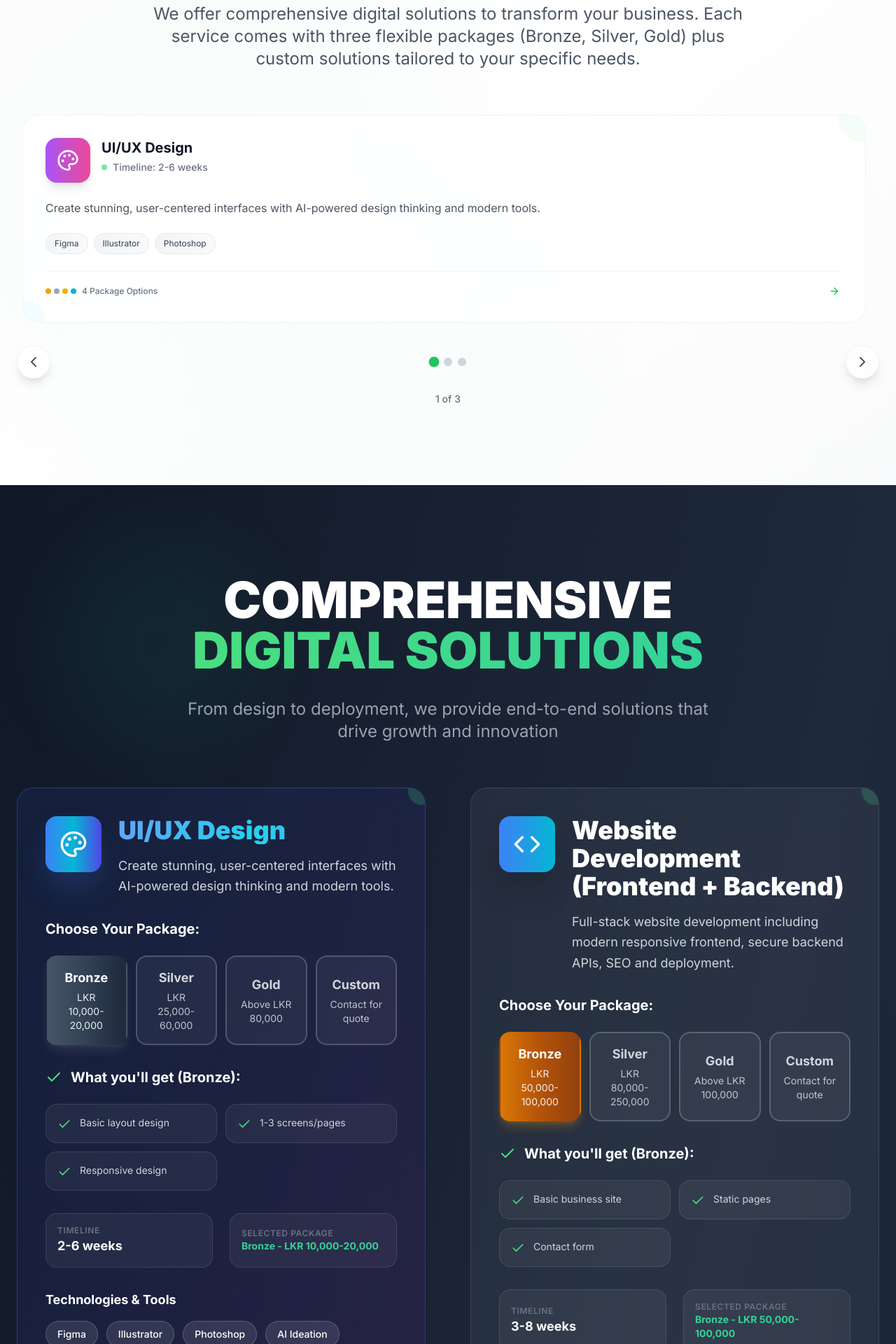
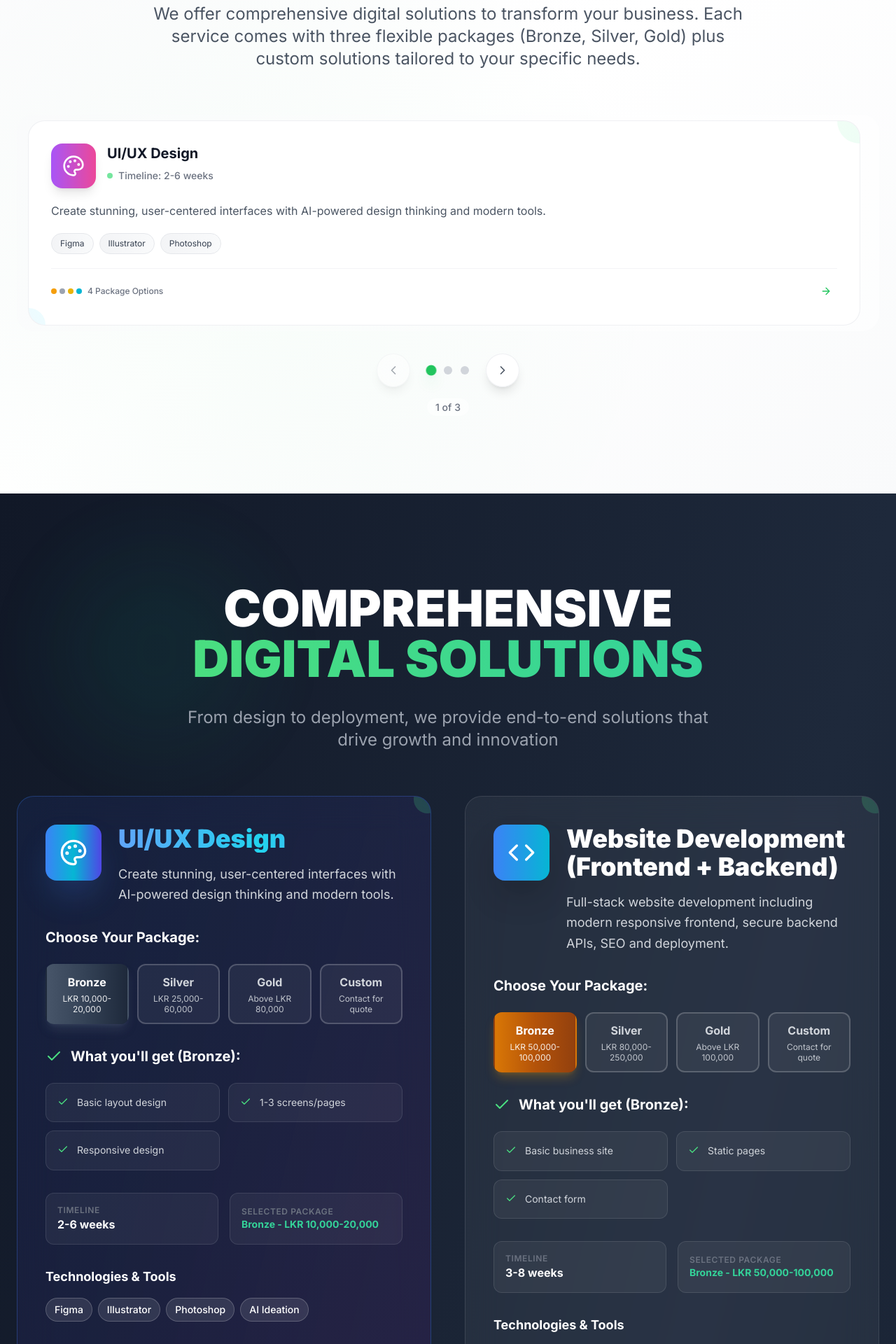
Before and after one commit to codeknox-lk/codeknox-website, a React (Vite) app: page /services in a window 1280 px wide. Shown: the part 1060-2980 px from the top of the page at 70% size. Built offline with nearby package versions, Linux system fonts and the light colour scheme.

Commit message:
🎨 Fix UI issues in Services page: Improve carousel layout, package selectors, spacing, and responsive design

```diff
--- a/src/pages/Services.tsx
+++ b/src/pages/Services.tsx
@@ -179,9 +179,9 @@ const Services: React.FC = () => {
           </motion.div>
 
           {/* Services Carousel */}
-          <div className="relative">
+          <div className="relative max-w-7xl mx-auto">
             {/* Carousel Container */}
-            <div className="overflow-hidden rounded-3xl">
+            <div className="overflow-hidden rounded-3xl bg-gradient-to-r from-gray-50/50 to-white/50 p-2">
               <motion.div
                 className="flex transition-transform duration-500 ease-in-out"
                 style={{
@@ -190,39 +190,39 @@ const Services: React.FC = () => {
                 }}
               >
                 {Array.from({ length: totalSlides }).map((_, slideIndex) => (
-                  <div key={slideIndex} className="w-full flex-shrink-0">
-                    <div className="grid grid-cols-1 sm:grid-cols-2 lg:grid-cols-3 gap-6 sm:gap-8 px-2">
+                  <div key={slideIndex} className="w-full flex-shrink-0 px-2">
+                    <div className="grid grid-cols-1 sm:grid-cols-2 lg:grid-cols-3 gap-6 sm:gap-8">
                       {services
                         .slice(slideIndex * itemsPerSlide, (slideIndex + 1) * itemsPerSlide)
                         .map((service, index) => (
                         <motion.div
                 key={service.id}
-                          initial={{ opacity: 0, y: 50 }}
+                          initial={{ opacity: 0, y: 30 }}
                           whileInView={{ opacity: 1, y: 0 }}
-                          transition={{ duration: 0.6, delay: index * 0.1 }}
+                          transition={{ duration: 0.5, delay: index * 0.1 }}
                           viewport={{ once: true }}
-                          className="group"
+                          className="group h-full"
                         >
-                          <div className="relative bg-white/80 backdrop-blur-xl border border-gray-200/50 rounded-2xl sm:rounded-3xl p-6 sm:p-8 hover:bg-white/90 transition-all duration-500 hover:shadow-2xl hover:shadow-green-500/25 transform hover:-translate-y-2 h-full overflow-hidden">
+                          <div className="relative bg-white/90 backdrop-blur-xl border border-gray-200/60 rounded-2xl sm:rounded-3xl p-6 sm:p-8 hover:bg-white/95 transition-all duration-300 hover:shadow-xl hover:shadow-green-500/20 transform hover:-translate-y-1 h-full overflow-hidden">
                             {/* Decorative Background Elements */}
-                            <div className="absolute top-0 right-0 w-20 h-20 bg-gradient-to-br from-green-100/30 to-emerald-100/30 rounded-full -translate-y-10 translate-x-10 group-hover:scale-110 transition-transform duration-500"></div>
-                            <div className="absolute bottom-0 left-0 w-16 h-16 bg-gradient-to-tr from-blue-100/30 to-cyan-100/30 rounded-full translate-y-8 -translate-x-8 group-hover:scale-110 transition-transform duration-500"></div>
+                            <div className="absolute top-0 right-0 w-16 h-16 bg-gradient-to-br from-green-100/40 to-emerald-100/40 rounded-full -translate-y-8 translate-x-8 group-hover:scale-110 transition-transform duration-300"></div>
+                            <div className="absolute bottom-0 left-0 w-12 h-12 bg-gradient-to-tr from-blue-100/40 to-cyan-100/40 rounded-full translate-y-6 -translate-x-6 group-hover:scale-110 transition-transform duration-300"></div>
 
-                            <div className="relative space-y-4 sm:space-y-6">
-                              <div className="flex items-start space-x-3 sm:space-x-4">
-                                <div className={`w-12 h-12 sm:w-16 sm:h-16 rounded-xl sm:rounded-2xl bg-gradient-to-r ${service.color} flex items-center justify-center shadow-lg group-hover:shadow-xl group-hover:scale-110 transition-all duration-300`}>
-                                  <service.icon className="w-6 h-6 sm:w-8 sm:h-8 text-white" />
+                            <div className="relative space-y-5">
+                              <div className="flex items-start space-x-4">
+                                <div className={`w-14 h-14 sm:w-16 sm:h-16 rounded-xl sm:rounded-2xl bg-gradient-to-r ${service.color} flex items-center justify-center shadow-lg group-hover:shadow-xl group-hover:scale-105 transition-all duration-300 flex-shrink-0`}>
+                                  <service.icon className="w-7 h-7 sm:w-8 sm:h-8 text-white" />
                                 </div>
-                                <div className="flex-1">
-                                  <h3 className="text-lg sm:text-xl font-bold text-gray-900 group-hover:text-green-600 transition-colors duration-300">{service.title}</h3>
-                                  <div className="flex items-center space-x-2 mt-1">
+                                <div className="flex-1 min-w-0">
+                                  <h3 className="text-lg sm:text-xl font-bold text-gray-900 group-hover:text-green-600 transition-colors duration-300 leading-tight">{service.title}</h3>
+                                  <div className="flex items-center space-x-2 mt-2">
                                     <div className="w-2 h-2 bg-green-400 rounded-full animate-pulse"></div>
                                     <p className="text-sm text-gray-500 font-medium">Timeline: {service.timeline}</p>
                                   </div>
                                 </div>
                               </div>
 
-                              <p className="text-gray-600 leading-relaxed text-sm sm:text-base group-hover:text-gray-700 transition-colors duration-300">
+                              <p className="text-gray-600 leading-relaxed text-sm sm:text-base group-hover:text-gray-700 transition-colors duration-300 line-clamp-3">
                                 {service.description}
                               </p>
 
@@ -257,8 +257,8 @@ const Services: React.FC = () => {
                                         block: 'start'
                                       });
                                     }}
-                                    className="text-green-500 group-hover:text-green-600 transition-colors duration-300 hover:bg-green-50 p-1 rounded-full"
-                                    whileHover={{ x: 3, scale: 1.1 }}
+                                    className="text-green-500 group-hover:text-green-600 transition-colors duration-300 hover:bg-green-50 p-2 rounded-full"
+                                    whileHover={{ x: 2, scale: 1.05 }}
                                     whileTap={{ scale: 0.95 }}
                                   >
                                     <ArrowRight className="w-4 h-4" />
@@ -276,27 +276,28 @@ const Services: React.FC = () => {
             </div>
 
             {/* Navigation Controls */}
-            <div className="flex items-center justify-between mt-8">
+            <div className="flex items-center justify-center mt-8 space-x-6">
               {/* Previous Button */}
               <motion.button
                 onClick={prevSlide}
-                className="flex items-center justify-center w-12 h-12 bg-white/80 backdrop-blur-xl border border-gray-200/50 rounded-full shadow-lg hover:shadow-xl hover:bg-white/90 transition-all duration-300 group"
-                whileHover={{ scale: 1.1 }}
+                className="flex items-center justify-center w-12 h-12 bg-white/90 backdrop-blur-xl border border-gray-200/60 rounded-full shadow-lg hover:shadow-xl hover:bg-white transition-all duration-300 group disabled:opacity-50 disabled:cursor-not-allowed"
+                whileHover={{ scale: 1.05 }}
                 whileTap={{ scale: 0.95 }}
+                disabled={currentSlide === 0}
               >
-                <ChevronLeft className="w-6 h-6 text-gray-600 group-hover:text-green-600 transition-colors duration-300" />
+                <ChevronLeft className="w-5 h-5 text-gray-600 group-hover:text-green-600 transition-colors duration-300" />
               </motion.button>
 
               {/* Dot Indicators */}
-              <div className="flex space-x-2">
+              <div className="flex space-x-3">
                 {Array.from({ length: totalSlides }).map((_, index) => (
                   <button
                     key={index}
                     onClick={() => goToSlide(index)}
                     className={`w-3 h-3 rounded-full transition-all duration-300 ${
                       currentSlide === index
-                        ? 'bg-green-500 scale-125'
-                        : 'bg-gray-300 hover:bg-gray-400'
+                        ? 'bg-green-500 scale-125 shadow-lg shadow-green-500/30'
+                        : 'bg-gray-300 hover:bg-gray-400 hover:scale-110'
                     }`}
                   />
                 ))}
@@ -305,17 +306,18 @@ const Services: React.FC = () => {
               {/* Next Button */}
               <motion.button
                 onClick={nextSlide}
-                className="flex items-center justify-center w-12 h-12 bg-white/80 backdrop-blur-xl border border-gray-200/50 rounded-full shadow-lg hover:shadow-xl hover:bg-white/90 transition-all duration-300 group"
-                whileHover={{ scale: 1.1 }}
+                className="flex items-center justify-center w-12 h-12 bg-white/90 backdrop-blur-xl border border-gray-200/60 rounded-full shadow-lg hover:shadow-xl hover:bg-white transition-all duration-300 group disabled:opacity-50 disabled:cursor-not-allowed"
+                whileHover={{ scale: 1.05 }}
                 whileTap={{ scale: 0.95 }}
+                disabled={currentSlide === totalSlides - 1}
               >
-                <ChevronRight className="w-6 h-6 text-gray-600 group-hover:text-green-600 transition-colors duration-300" />
+                <ChevronRight className="w-5 h-5 text-gray-600 group-hover:text-green-600 transition-colors duration-300" />
               </motion.button>
             </div>
 
             {/* Slide Counter */}
             <div className="text-center mt-4">
-              <span className="text-sm text-gray-500 font-medium">
+              <span className="text-sm text-gray-500 font-medium bg-white/50 px-3 py-1 rounded-full">
                 {currentSlide + 1} of {totalSlides}
               </span>
             </div>
@@ -366,14 +368,14 @@ const Services: React.FC = () => {
           </motion.div>
 
           {/* Services Grid */}
-          <div className="grid grid-cols-1 lg:grid-cols-2 gap-10 sm:gap-12 md:gap-16">
+          <div className="grid grid-cols-1 lg:grid-cols-2 gap-8 sm:gap-10 md:gap-12">
             {services.map((service, index) => (
               <motion.div
                 key={service.id}
                 id={service.id}
-                initial={{ opacity: 0, y: 50 }}
+                initial={{ opacity: 0, y: 30 }}
                 whileInView={{ opacity: 1, y: 0 }}
-                transition={{ duration: 0.6, delay: index * 0.1 }}
+                transition={{ duration: 0.5, delay: index * 0.1 }}
                 viewport={{ once: true }}
                 className="group scroll-mt-20"
               >
@@ -413,32 +415,34 @@ const Services: React.FC = () => {
                           { key: 'gold', label: 'Gold', color: service.id === 'ui-ux-design' ? 'from-cyan-400 via-cyan-500 to-indigo-500' : 'from-yellow-400 via-yellow-500 to-yellow-600', shadow: service.id === 'ui-ux-design' ? 'shadow-cyan-500/30' : 'shadow-yellow-500/25' },
                           { key: 'custom', label: 'Custom', color: 'from-cyan-400 via-blue-500 to-indigo-600', shadow: 'shadow-cyan-500/30' }
                         ].map((packageOption) => (
-                          <button
+                          <motion.button
                             key={packageOption.key}
                             onClick={() => setSelectedPackages(prev => ({...prev, [service.id]: packageOption.key as any}))}
-                            className={`p-4 rounded-2xl border-2 transition-all duration-300 ${
+                            className={`p-3 rounded-xl border-2 transition-all duration-300 ${
                               selectedPackages[service.id] === packageOption.key
                                 ? `bg-gradient-to-r ${packageOption.color} text-white border-transparent shadow-lg ${packageOption.shadow}`
-                                : 'bg-white/5 text-gray-300 border-white/20 hover:bg-white/10'
+                                : 'bg-white/5 text-gray-300 border-white/20 hover:bg-white/10 hover:border-white/30'
                             }`}
+                            whileHover={{ scale: 1.02 }}
+                            whileTap={{ scale: 0.98 }}
                           >
                             <div className="text-center">
-                              <div className="font-bold text-lg">{packageOption.label}</div>
+                              <div className="font-bold text-sm sm:text-base">{packageOption.label}</div>
                               {service.packagePricing && (
-                                <div className="text-sm mt-1 opacity-90">
+                                <div className="text-xs mt-1 opacity-90 leading-tight">
                                   {service.packagePricing[packageOption.key as keyof typeof service.packagePricing]}
                                 </div>
                               )}
                             </div>
-                          </button>
+                          </motion.button>
                         ))}
                       </div>
                     </div>
 
                     {/* Deliverables */}
                     <div className="mb-8">
-                      <h4 className="text-xl font-bold text-white mb-6 flex items-center space-x-3">
-                        <Check className="w-6 h-6 text-green-400" />
+                      <h4 className="text-lg sm:text-xl font-bold text-white mb-6 flex items-center space-x-3">
+                        <Check className="w-5 h-5 sm:w-6 sm:h-6 text-green-400 flex-shrink-0" />
                         <span>
                           What you'll get ({selectedPackages[service.id].charAt(0).toUpperCase() + selectedPackages[service.id].slice(1)}):
                         </span>
@@ -448,33 +452,44 @@ const Services: React.FC = () => {
                           ? service.tierDeliverables?.[selectedPackages[service.id] as 'bronze' | 'silver' | 'gold'] || []
                           : []
                         ).map((deliverable, i) => (
-                          <div key={i} className="flex items-start space-x-3 bg-white/5 rounded-2xl p-4 border border-white/10">
-                            <Check className="w-5 h-5 text-green-400 mt-0.5 flex-shrink-0" />
-                            <span className="text-gray-300 text-sm">{deliverable}</span>
-                          </div>
+                          <motion.div
+                            key={i}
+                            initial={{ opacity: 0, y: 10 }}
+                            animate={{ opacity: 1, y: 0 }}
+                            transition={{ duration: 0.3, delay: i * 0.05 }}
+                            className="flex items-start space-x-3 bg-white/5 rounded-xl p-4 border border-white/10 hover:bg-white/10 transition-all duration-300"
+                          >
+                            <Check className="w-4 h-4 text-green-400 mt-0.5 flex-shrink-0" />
+                            <span className="text-gray-300 text-sm leading-relaxed">{deliverable}</span>
+                          </motion.div>
                         ))}
                         {selectedPackages[service.id] === 'custom' && (
-                          <div className="col-span-2 flex items-center space-x-3 bg-white/5 rounded-2xl p-4 border border-white/10">
-                            <Check className="w-5 h-5 text-green-400 mt-0.5 flex-shrink-0" />
-                            <span className="text-gray-300 text-sm">Custom features tailored to your specific requirements</span>
-                          </div>
+                          <motion.div
+                            initial={{ opacity: 0, y: 10 }}
+                            animate={{ opacity: 1, y: 0 }}
+                            transition={{ duration: 0.3 }}
+                            className="col-span-2 flex items-center space-x-3 bg-white/5 rounded-xl p-4 border border-white/10 hover:bg-white/10 transition-all duration-300"
+                          >
+                            <Check className="w-4 h-4 text-green-400 mt-0.5 flex-shrink-0" />
+                            <span className="text-gray-300 text-sm leading-relaxed">Custom features tailored to your specific requirements</span>
+                          </motion.div>
                         )}
                       </div>
                     </div>
 
                     {/* Service Meta */}
-                    <div className="grid grid-cols-2 gap-6 mb-8">
-                      <div className="flex items-center space-x-3 bg-white/5 rounded-2xl p-4 border border-white/10">
+                    <div className="grid grid-cols-1 sm:grid-cols-2 gap-4 mb-8">
+                      <div className="flex items-center space-x-3 bg-white/5 rounded-xl p-4 border border-white/10 hover:bg-white/10 transition-all duration-300">
                         <div>
                           <p className="text-xs text-gray-500 uppercase tracking-wider font-semibold">Timeline</p>
-                          <p className="text-white font-bold text-lg">{service.timeline}</p>
+                          <p className="text-white font-bold text-sm sm:text-base">{service.timeline}</p>
                         </div>
                       </div>
-                      <div className="flex items-center space-x-3 bg-white/5 rounded-2xl p-4 border border-white/10">
+                      <div className="flex items-center space-x-3 bg-white/5 rounded-xl p-4 border border-white/10 hover:bg-white/10 transition-all duration-300">
                         <div>
                           <p className="text-xs text-gray-500 uppercase tracking-wider font-semibold">Selected Package</p>
                           <div className="flex flex-col gap-1">
-                            <span className="text-emerald-400 font-bold text-sm">
+                            <span className="text-emerald-400 font-bold text-xs sm:text-sm">
                               {selectedPackages[service.id].charAt(0).toUpperCase() + selectedPackages[service.id].slice(1)} - {service.packagePricing?.[selectedPackages[service.id] as keyof typeof service.packagePricing]}
                             </span>
                           </div>
@@ -485,36 +500,44 @@ const Services: React.FC = () => {
                     {/* Technologies */}
                     <div className="mb-8">
                       <h4 className="text-lg font-bold text-white mb-4">Technologies & Tools</h4>
-                      <div className="flex flex-wrap gap-3">
+                        <div className="flex flex-wrap gap-2">
                           {service.features.map((feature, i) => (
-                          <span key={i} className="px-4 py-2 bg-white/10 text-white text-sm rounded-full border border-white/20 font-medium">
+                          <motion.span
+                            key={i}
+                            initial={{ opacity: 0, scale: 0.8 }}
+                            animate={{ opacity: 1, scale: 1 }}
+                            transition={{ duration: 0.3, delay: i * 0.05 }}
+                            className="px-3 py-1.5 bg-white/10 text-white text-xs sm:text-sm rounded-full border border-white/20 font-medium hover:bg-white/20 hover:border-white/30 transition-all duration-300"
+                          >
                               {feature}
-                          </span>
+                          </motion.span>
                           ))}
                       </div>
                     </div>
 
                     {/* CTA Button */}
-                    <div
+                    <motion.div
                       className="flex items-center justify-between pt-6 border-t border-white/10 cursor-pointer group/btn"
                       onClick={() => {
                         const subject = `Request Proposal - ${service.title} - CODEKNOX`;
                         const body = `Hi! I would like to request a proposal for your ${service.title} service. Please provide me with detailed information about this service including pricing, timeline, and deliverables.`;
                         window.open(`mailto:hello@codeknox.com?subject=${encodeURIComponent(subject)}&body=${encodeURIComponent(body)}`, '_blank');
                       }}
+                      whileHover={{ scale: 1.02 }}
+                      whileTap={{ scale: 0.98 }}
                     >
-                      <span className="text-green-400 font-bold text-xl group-hover:text-green-300 group-hover/btn:text-green-300 transition-colors duration-300">
+                      <span className="text-green-400 font-bold text-lg sm:text-xl group-hover:text-green-300 group-hover/btn:text-green-300 transition-colors duration-300">
                         Request Proposal
                       </span>
                       <motion.div
                         initial={{ x: 0 }}
-                        whileHover={{ x: 5 }}
+                        whileHover={{ x: 3 }}
                         transition={{ duration: 0.3 }}
-                        className="w-10 h-10 bg-gradient-to-r from-green-500 to-emerald-500 rounded-full flex items-center justify-center shadow-lg group-hover/btn:shadow-green-500/25 transition-all duration-300"
+                        className="w-8 h-8 sm:w-10 sm:h-10 bg-gradient-to-r from-green-500 to-emerald-500 rounded-full flex items-center justify-center shadow-lg group-hover/btn:shadow-green-500/25 transition-all duration-300"
                       >
-                        <ArrowRight className="w-5 h-5 text-white" />
+                        <ArrowRight className="w-4 h-4 sm:w-5 sm:h-5 text-white" />
                       </motion.div>
-                    </div>
+                    </motion.div>
                   </div>
 
                   {/* Floating Elements */}
```
